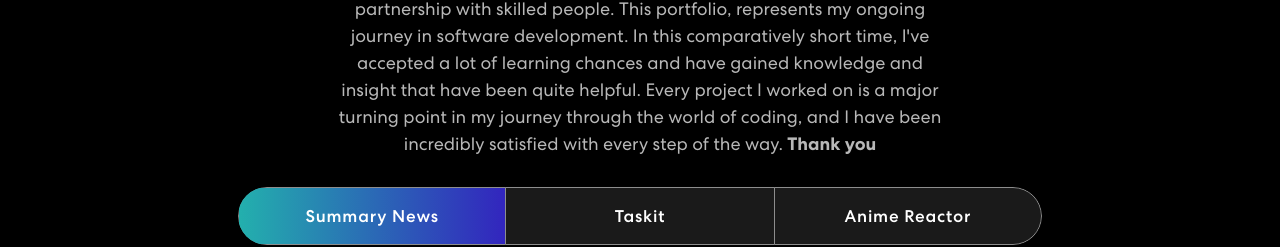
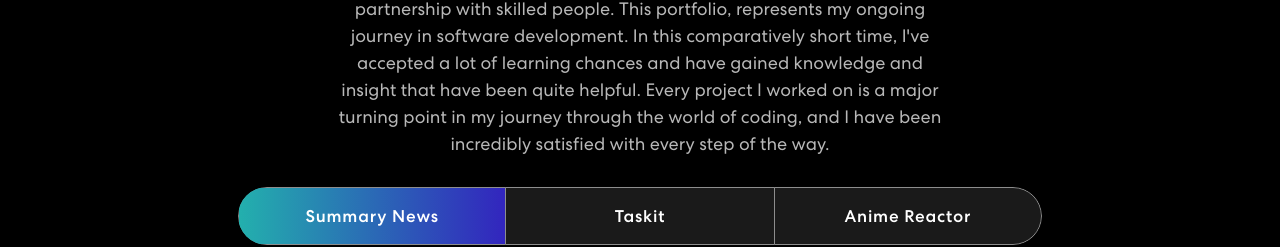
Before and after one commit to jtran714/portfoliojordan, a React (Create React App) app: page / in a window 1280 px wide. Shown: the part 1310-1557 px from the top of the page. Built offline with nearby package versions, Linux system fonts and the light colour scheme.

Commit message:
edited proj description

```diff
--- a/src/components/Projects.jsx
+++ b/src/components/Projects.jsx
@@ -99,7 +99,7 @@ export const Projects = () => {
                     of coding, and I have been incredibly satisfied with every
                     step of the way.
                     {' '}
-                    <b style={{letterSpacing: 'normal'}}>Thank you</b>
+
                   </p>
                   <Tab.Container id="projects-tabs" defaultActiveKey="first">
                     <Nav
```
